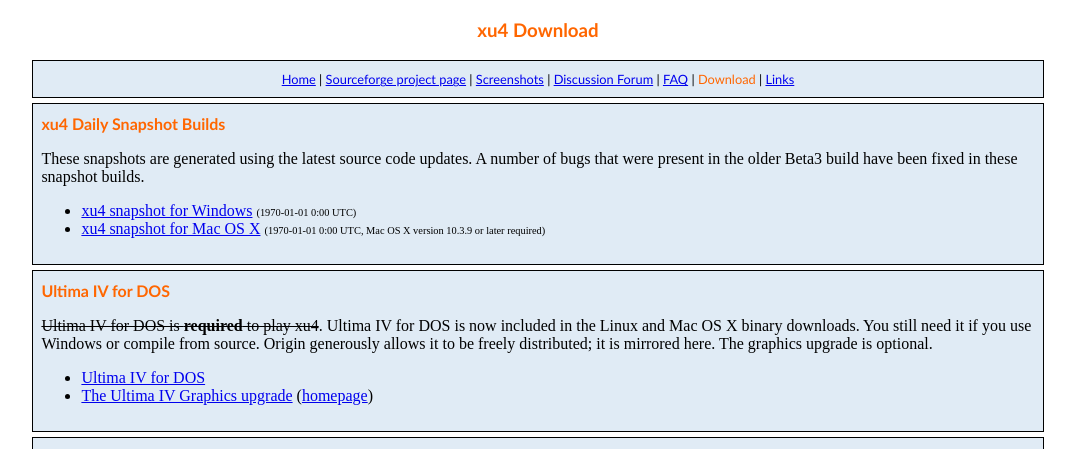
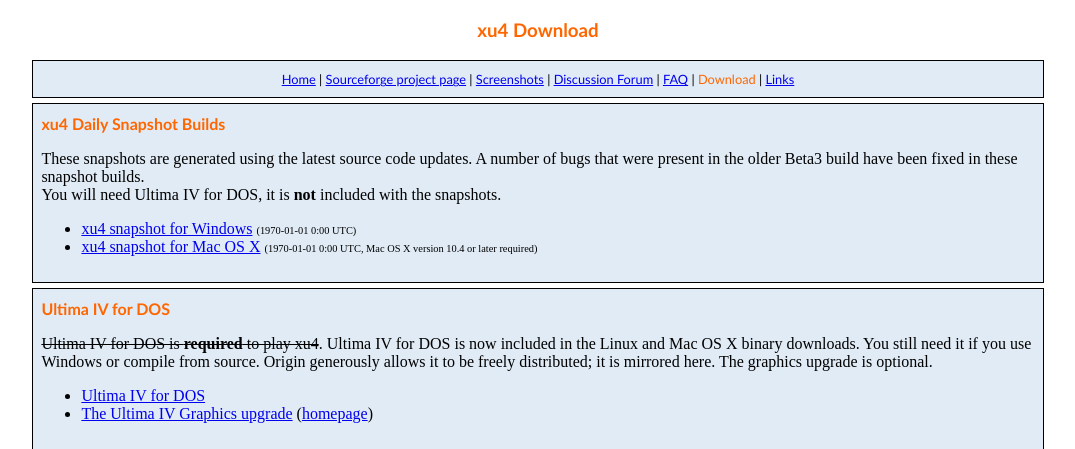
Before and after one commit to xu4-engine/web, a PHP site: page /download.php in a window 1280 px wide. Shown: the top 449 px of the page, without its empty margins (102-1177 px from the left). Run offline with PHP 8.4, Linux system fonts and the light colour scheme.

Commit message:
Both snapshots don't have Ultima IV for DOS bundled. OS X snapshots require OS X 10.4 and above.

```diff
--- a/download.php
+++ b/download.php
@@ -19,10 +19,11 @@
 </div>
 <div class="section">
   <span class="heading">xu4 Daily Snapshot Builds</span><br />
-   <p>These snapshots are generated using the latest source code updates.  A number of bugs that were present in the older Beta3 build have been fixed in these snapshot builds.</p>
+   <p>These snapshots are generated using the latest source code updates.  A number of bugs that were present in the older Beta3 build have been fixed in these snapshot builds.<br/>
+	You will need Ultima IV for DOS, it is <strong>not</strong> included with the snapshots.</p>
    <ul>
     <li><a href="download/xu4win32.exe">xu4 snapshot for Windows</a> <span class="details">(<? $statinfo = stat("download/xu4win32.exe"); echo date("Y-m-d G:i T", $statinfo[9]); ?>)</span></li>
-    <li><a href="download/xu4-MacOSX.dmg">xu4 snapshot for Mac OS X</a> <span class="details">(<? $statinfo = stat("download/xu4-MacOSX.dmg"); echo date("Y-m-d G:i T", $statinfo[9]); ?>, Mac OS X version 10.3.9 or later required)</span></li>
+    <li><a href="download/xu4-MacOSX.dmg">xu4 snapshot for Mac OS X</a> <span class="details">(<? $statinfo = stat("download/xu4-MacOSX.dmg"); echo date("Y-m-d G:i T", $statinfo[9]); ?>, Mac OS X version 10.4 or later required)</span></li>
   </ul>
 </div>
 <div class="section">
@@ -37,7 +38,7 @@
   <span class="heading">xu4 Releases</span><br />
   <p><i>The beta download is quite a bit older than the latest snapshot, and still contains a number of bugs that have since been fixed. <b>We suggest you download one of the Daily Snapshot Builds above.</b></i></p>
   <p>Downloads are hosted with SourceForge.net. If you have a supported system, you can download the appropriate binary distribution.  If you have another system, download the source and read the README file for build directions.</p>
-  <p>Please <a href="http://xu4.sourceforge.net/forum/">let us know</a> if you successfully port xu4 to a new platform!</p>
+  <p>Please <a href="http://sourceforge.net/apps/phpbb/xu4/">let us know</a> if you successfully port xu4 to a new platform!</p>
   <ul>
     <li><a href="http://prdownloads.sourceforge.net/xu4/xu4-1.0beta3-win32.exe?download">xu4 1.0beta3 for Windows</a> <span class="details">(2005-10-03 02:57)</span> <span class="details">(1.1Mb, Windows .EXE, doesn't include ultima4.zip, download below)</span></li>
     <li><a href="http://prdownloads.sourceforge.net/xu4/xu4-1.0beta3-1.i386.rpm?download">xu4 1.0beta3 for Linux</a> <span class="details">(2005-10-03 02:57)</span> <span class="details">(2.4Mb, Fedora Core 4 RPM)</span></li>
```
